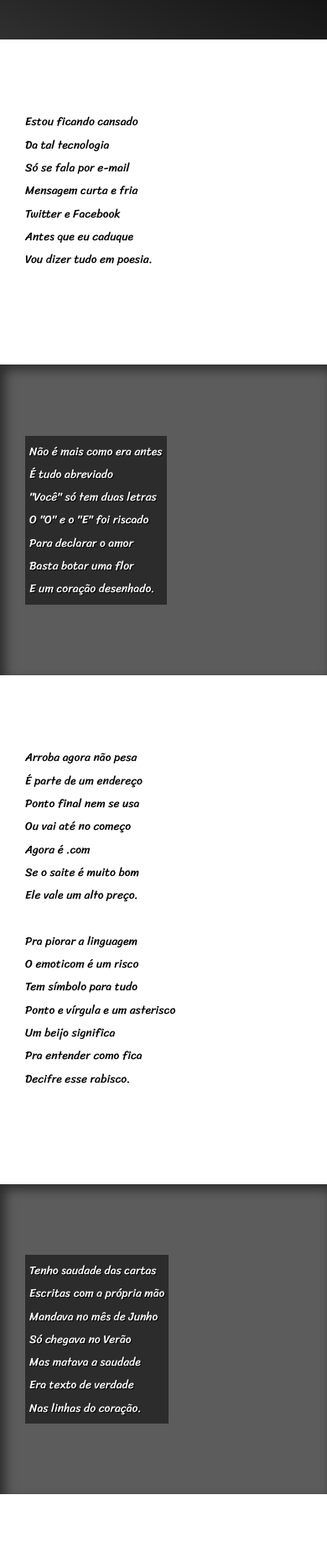
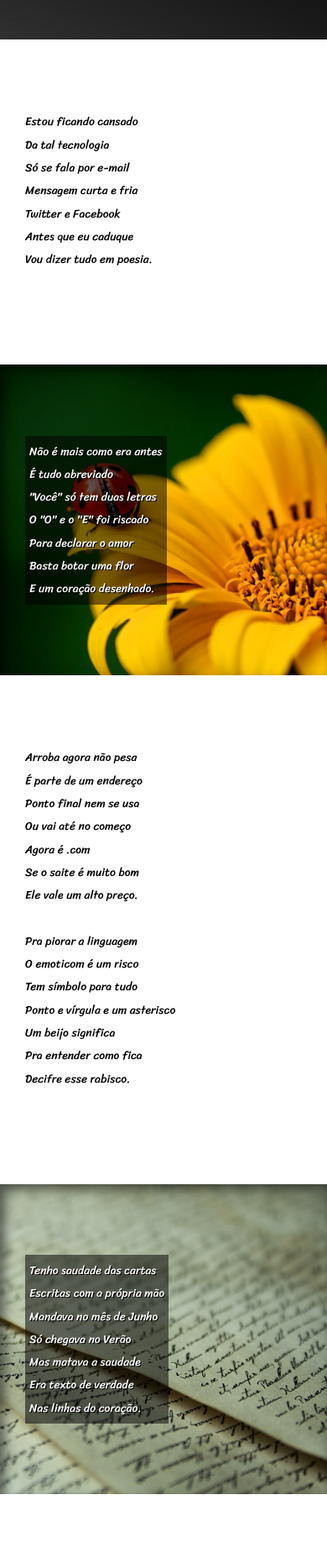
Before and after one commit to all3x-martins/projeto-cordel, a plain HTML site: page index.html in a window 390 px wide. Shown: the part 115-1976 px from the top of the page at 84% size. Drawn offline with Linux system fonts and the light colour scheme; the site is published under a folder, as on GitHub Pages, so addresses that start at the root find nothing.

Commit message:
Corrigido o caminho da imagem de background

```diff
--- a/estilo/style.css
+++ b/estilo/style.css
@@ -103,17 +103,17 @@ footer {
     padding: 5px;
 }
 
-  @media only screen and (max-width: 1000px) {
+@media only screen and (max-width: 1000px) {
     section#imagem01 {
-       background-image: url(/imagens/background001-2.jpg);
+       background-image: url(../imagens/background001-2.jpg);
        background-position: left center;
        background-size: cover;
     }
 
     section#imagem02 {
-        background-image: url(/imagens/background002-2.jpg);
+        background-image: url(../imagens/background002-2.jpg);
         background-position: right center;
         background-size: cover;
      }
 
-  }
+}
```
